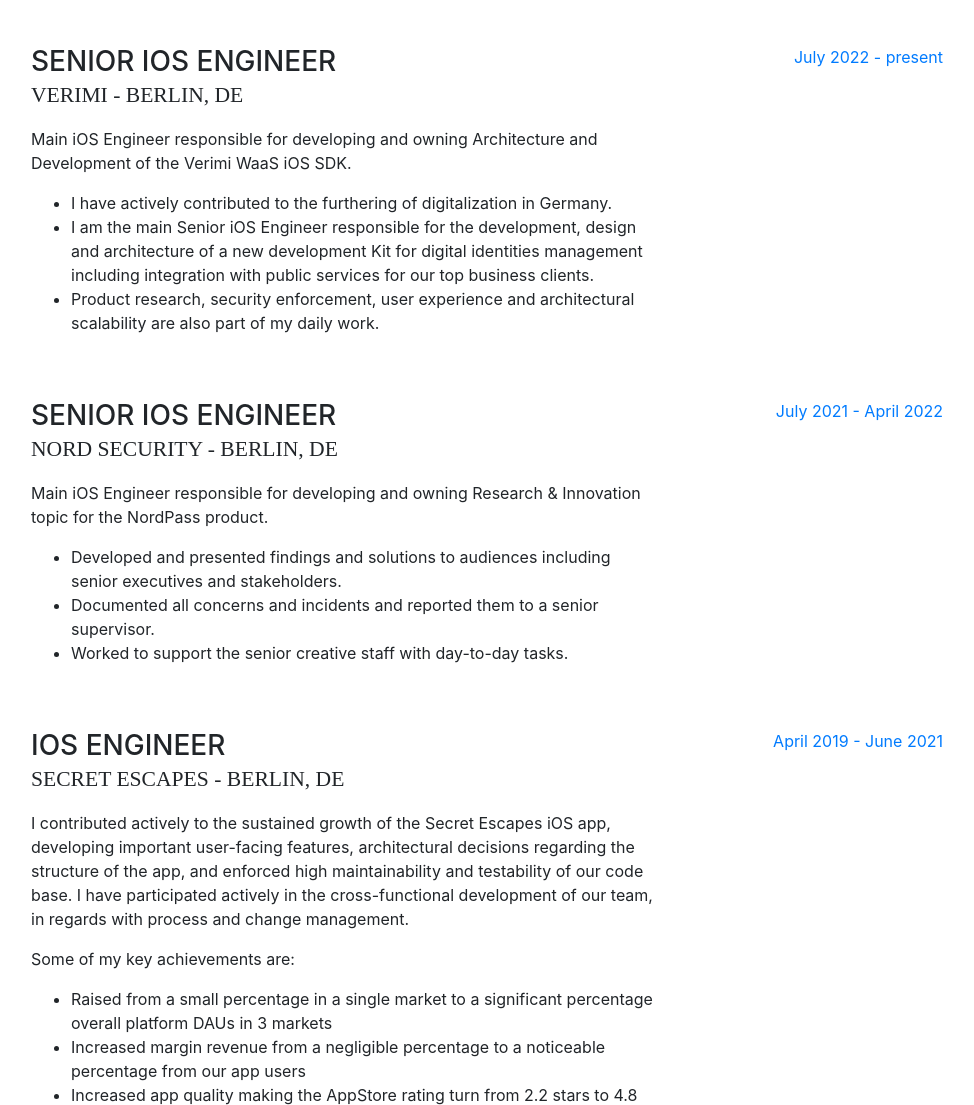
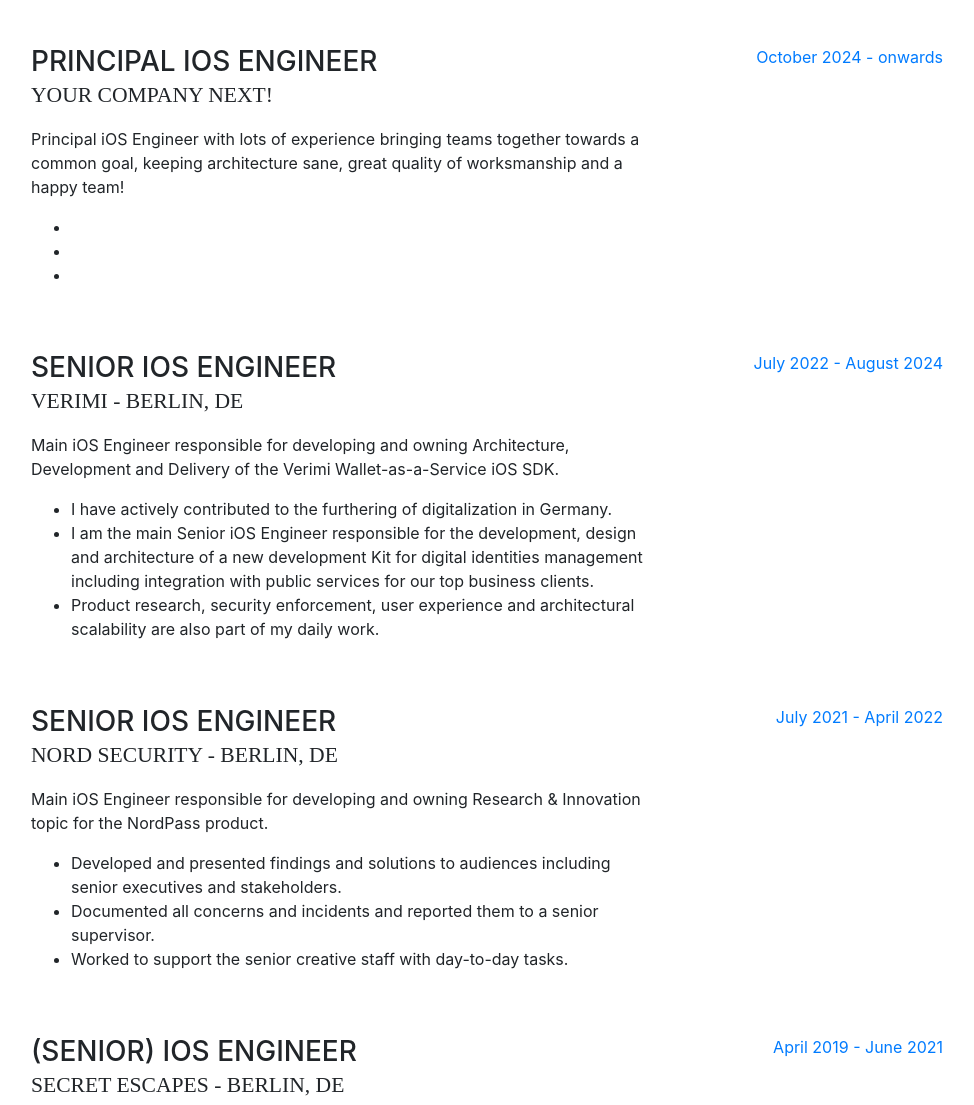
Before and after one commit to blizzd/blizzd.com, a website with bundled scripts: page index.html in a window 1280 px wide. Shown: the part 889-1994 px from the top of the page, without its empty margins (289-1263 px from the left). Built offline with nearby package versions, Linux system fonts and the light colour scheme; a web font is replaced by a local one.

Commit message:
Update index.html

```diff
--- a/index.html
+++ b/index.html
@@ -122,9 +122,26 @@
 
           <div class="resume-item d-flex flex-column flex-md-row mb-5">
             <div class="resume-content mr-auto">
+              <h3 class="mb-0">Principal iOS Engineer</h3>
+              <div class="subheading mb-3">Your company next!</div>
+                <p>Principal iOS Engineer with lots of experience bringing teams together towards a common goal, keeping architecture sane, great quality of worksmanship and a happy team!
+  <ul>
+ <li>
+ <li>
+ <li>
+              </ul>
+                </p>
+            </div>
+            <div class="resume-date text-md-right">
+              <span class="text-primary">October 2024 - onwards </span>
+            </div>
+        </div>
+
+          <div class="resume-item d-flex flex-column flex-md-row mb-5">
+            <div class="resume-content mr-auto">
               <h3 class="mb-0">Senior iOS Engineer</h3>
               <div class="subheading mb-3">Verimi - Berlin, DE</div>
-                <p>Main iOS Engineer responsible for developing and owning Architecture and Development of the Verimi WaaS iOS SDK.
+                <p>Main iOS Engineer responsible for developing and owning Architecture, Development and Delivery of the Verimi Wallet-as-a-Service iOS SDK.
   <ul>
  <li> I have actively contributed to the furthering of digitalization in Germany.
  <li> I am the main Senior iOS Engineer responsible for the development, design and architecture of a new development Kit for digital identities management including integration with public services for our top business clients.
@@ -133,7 +150,7 @@
                 </p>
             </div>
             <div class="resume-date text-md-right">
-              <span class="text-primary">July 2022 - present</span>
+              <span class="text-primary">July 2022 - August 2024</span>
             </div>
         </div>
 
@@ -156,7 +173,7 @@
 
         <div class="resume-item d-flex flex-column flex-md-row mb-5">
             <div class="resume-content mr-auto">
-              <h3 class="mb-0">iOS Engineer</h3>
+              <h3 class="mb-0">(Senior) iOS Engineer</h3>
               <div class="subheading mb-3">Secret Escapes - Berlin, DE</div>
                 <p>I contributed actively to the sustained growth of the Secret Escapes iOS app, developing important user-facing features, architectural decisions regarding the structure of the app, and enforced high maintainability and testability of our code base. I have participated actively in the cross-functional development of our team, in regards with process and change management.</p>
 
```
